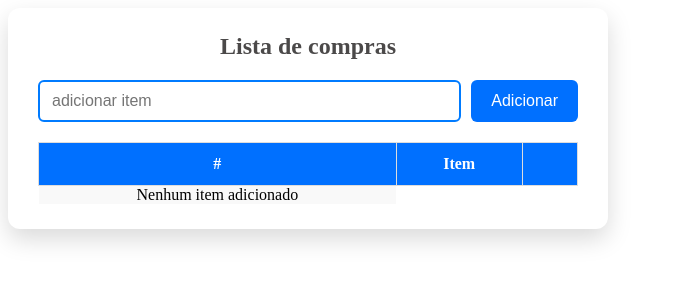
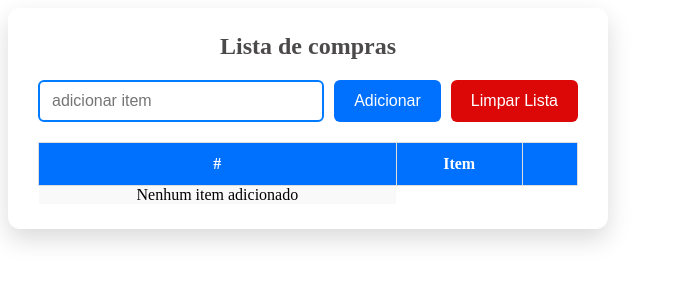
Before and after one commit to luanvictorsz/conceitos-basicos, an Angular app: page /lista-compras in a window 1280 px wide. Shown: the top 300 px of the page, without its empty margins (0-673 px from the left). Built offline with nearby package versions, Linux system fonts and the light colour scheme.

Commit message:
feat: criando funcao de limpar lista

```diff
--- a/src/lista-compras/lista-compras.component.css
+++ b/src/lista-compras/lista-compras.component.css
@@ -64,6 +64,17 @@ button:hover{
     transform: scale(1.05);
 }
 
+button[type="button"]{
+    padding: 10px 20px;
+    border: none;
+    border-radius: 6px;
+    background: #dc0808;
+    color: #fff;
+    font-size: 16px;
+    cursor: pointer;
+    transform: background 0.3s;
+}
+
 table{
     width: 100%;
     border-collapse: collapse;
--- a/src/lista-compras/lista-compras.component.html
+++ b/src/lista-compras/lista-compras.component.html
@@ -10,6 +10,7 @@
             placeholder="adicionar item"
         />
         <button type="submit" (click)="adicionarItem()">Adicionar</button>
+        <button type="button" (click)="limparLista()">Limpar Lista</button>
     </form>
     <table>
         <thead>
--- a/src/lista-compras/lista-compras.component.ts
+++ b/src/lista-compras/lista-compras.component.ts
@@ -28,4 +28,8 @@ export class ListaComprasComponent {
   riscarItem(itemLista: ItemLista){
     itemLista.comprado = !itemLista.comprado;
   }
+
+  limparLista(){
+    this.lista = []
+  }
 }
```
